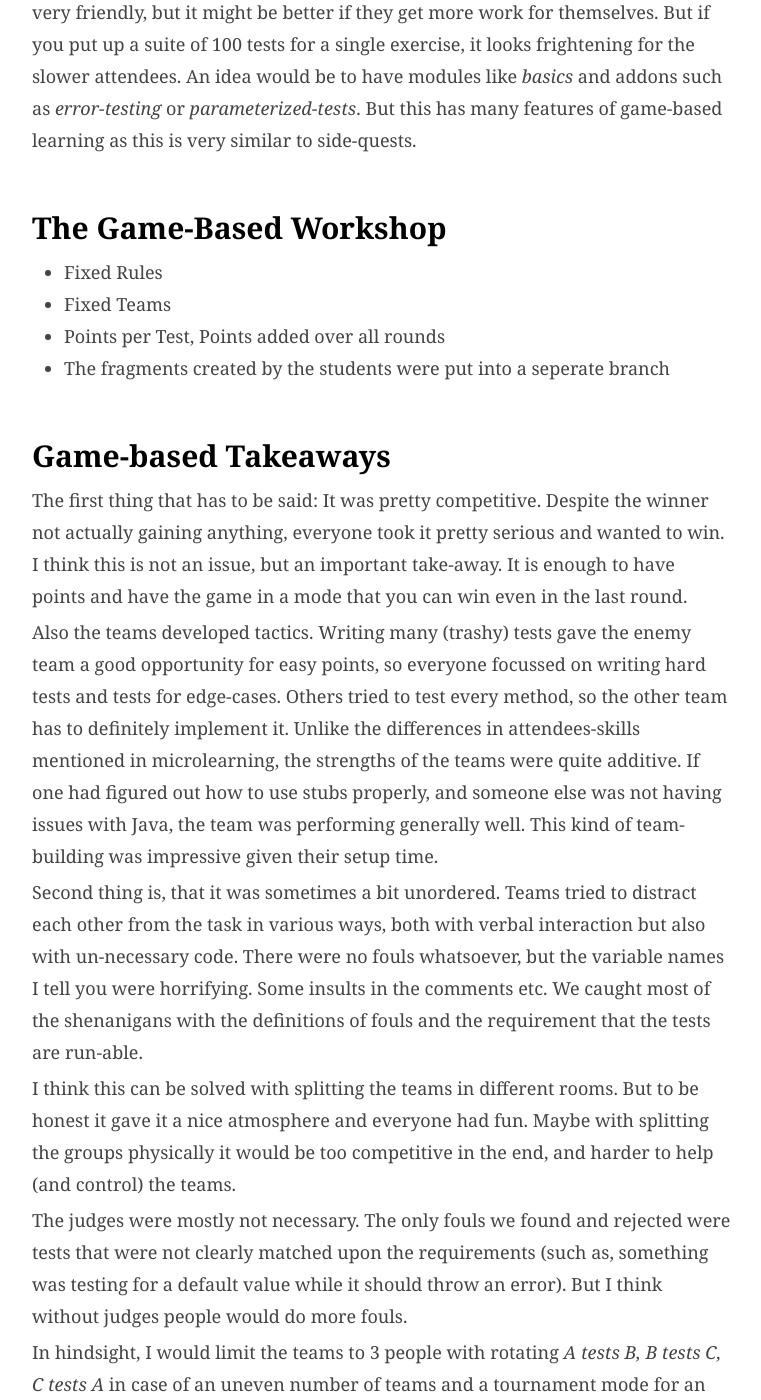
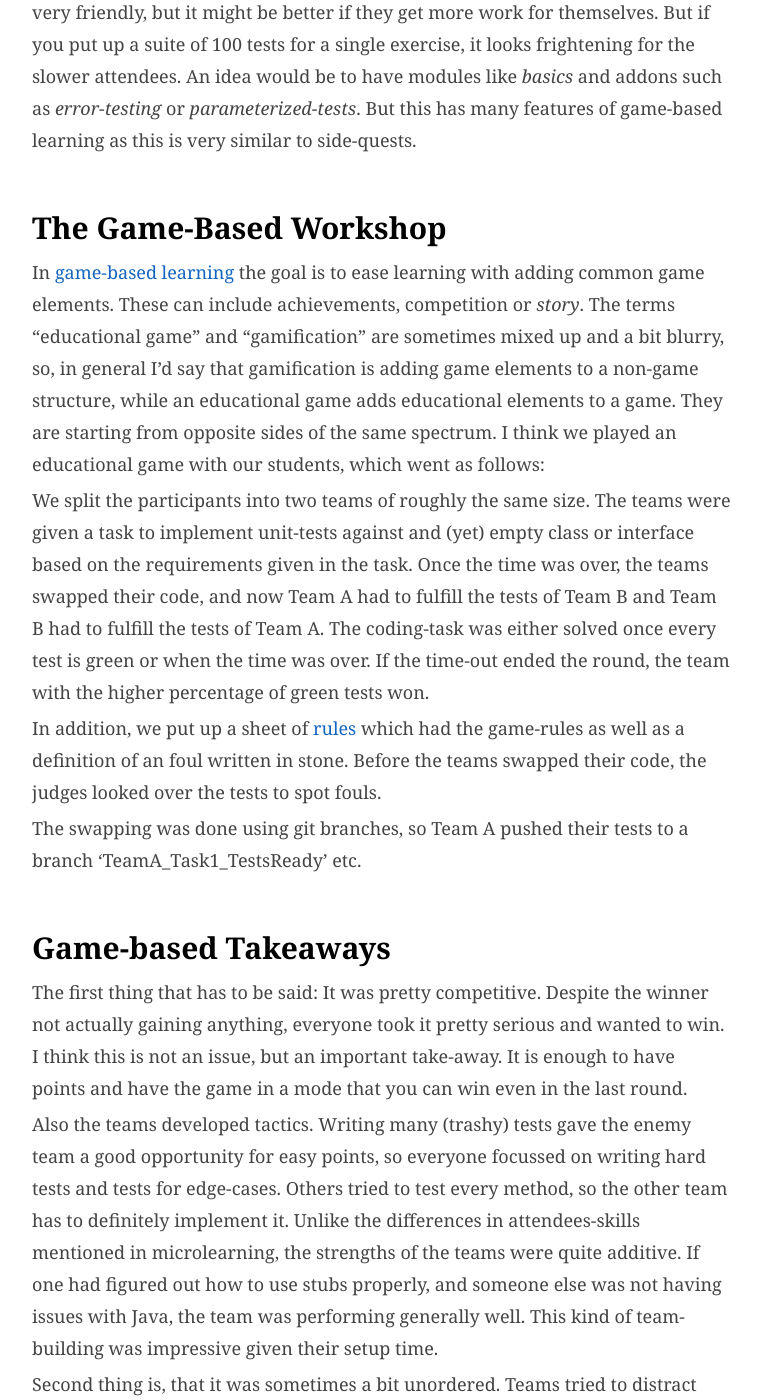
Before and after one commit to Twonki/twonki.github.io, a Jekyll site: the page built from _posts/2020-06-22-unit-test-course-part1.md, in a window 1280 px wide and 1400 px high, scrolled down 4311 px. Shown: the whole window, without its empty margins (258-1019 px from the left). Built offline with Jekyll 4.4.1, drawn with Linux system fonts in a browser that asks for light colours; comment, search, counter and statistics services are not loaded; some of the changed text lies outside the part shown.

Commit message:
Finished post on Unit Tests part 1

```diff
--- a/_posts/2020-06-22-unit-test-course-part1.md
+++ b/_posts/2020-06-22-unit-test-course-part1.md
@@ -112,10 +112,20 @@ An idea would be to have modules like *basics* and addons such as *error-testing
 
 ## The Game-Based Workshop
 
-- Fixed Rules
-- Fixed Teams
-- Points per Test, Points added over all rounds
-- The fragments created by the students were put into a seperate branch
+In [game-based learning](https://en.wikipedia.org/wiki/Educational_game) the goal is to ease learning with adding common game elements.
+These can include achievements, competition or *story*. The terms "educational game" and "gamification" are sometimes mixed up and a bit blurry, so, in general I'd say that gamification is adding game elements to a non-game structure, while an educational game adds educational elements to a game. They are starting from opposite sides of the same spectrum.
+I think we played an educational game with our students, which went as follows:
+
+We split the participants into two teams of roughly the same size.
+The teams were given a task to implement unit-tests against and (yet) empty class or interface based on the requirements given in the task.
+Once the time was over, the teams swapped their code, and now Team A had to fulfill the tests of Team B and Team B had to fulfill the tests of Team A.
+The coding-task was either solved once every test is green or when the time was over.
+If the time-out ended the round, the team with the higher percentage of green tests won.
+
+In addition, we put up a sheet of [rules](https://github.com/Twonki/UnitShop/blob/master/Game/Rules.md) which had the game-rules as well as a definition of an foul written in stone.
+Before the teams swapped their code, the judges looked over the tests to spot fouls.
+
+The swapping was done using git branches, so Team A pushed their tests to a branch 'TeamA_Task1_TestsReady' etc.
 
 ## Game-based Takeaways
 
@@ -146,10 +156,20 @@ But I think without judges people would do more fouls.
 
 In hindsight, I would limit the teams to 3 people with rotating *A tests B, B tests C, C tests A* in case of an uneven number of teams and a tournament mode for an even number of teams.
 We've seen that some people had little chance to participate in a 5 member team, simply as only one can write at a time.
+Also I would average the percentage of tests per round, to make come-backs easier. Otherwise maybe a team looses the first 2 rounds and looses motivation for round 3.
 
 ## Lessons Learned
 
-- More Time
-- Everyone had fun
-- This is a good idea in general
-- Maybe pick best of both? First round micro, second and third competetive
+So the first lesson learned: It was fun!
+Everyone was pretty engaged and the participants enjoyed seeing someone put effort into a workshop.
+
+Except for the things mentioned in their regarding section, I think all of this needs more time than 4h.
+This is a bit inconvenient, but in general I'd do a full-day workshop for both now.
+Then you can deal with all the setup issues, java issues and get everything done properly.
+
+If we were not to do a comparison, I'd change the workshop to be a mix of both approaches.
+Maybe start with a round of microlearning, so everyone is really set up, and contribute his points towards the teams.
+Then once everyone understood the basics, start the real team-game as in the game-based approach.
+
+I think with another iteration and the lessons learned, this is a good workshop with a one-time setup effort.
+In the next post (or maybe the one after), I'll address the statistical results of both workshops tests, which had surprising results.
```
Also changed, not shown: other parts of _posts/2020-06-22-unit-test-course-part1.md (+1 -1 lines).
